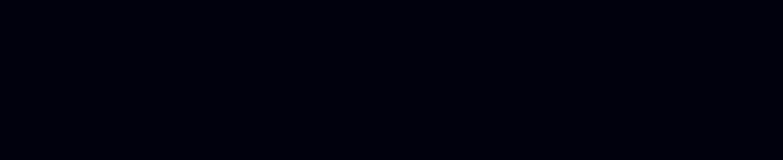
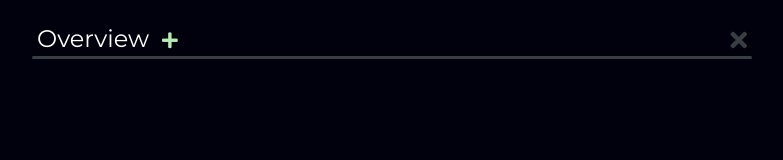
Before and after one commit to Nickolas-Hernandez/Stock-watcher, a website: page index.html in a window 1280 px wide. Shown: the whole page, without its empty margins (248-1031 px from the left). Drawn offline with Linux system fonts and the light colour scheme.

Commit message:
created and styled header for stock overview page. #2

```diff
--- a/css/styles.css
+++ b/css/styles.css
@@ -116,10 +116,10 @@ i.fa-pen {
   justify-content: space-between;
   align-items: center;
   border-bottom: 1px solid #393e42;
-  margin: .4rem 0;
+  margin: 0.4rem 0;
 }
 
-.headline-container{
+.headline-container {
   width: 75%;
 }
 
@@ -142,6 +142,22 @@ i.fa-pen {
   height: 100%;
 }
 
-.hidden{
+.overview-header {
+  align-items: center;
+}
+
+.fa-times {
+  font-size: 24px;
+  padding-right: 5px;
+}
+
+.fa-plus {
+  font-size: 18px;
+  margin-right: auto;
+  margin-left: 0.8rem;
+  color: #b6ecb4;
+}
+
+.hidden {
   display: none;
 }
--- a/index.html
+++ b/index.html
@@ -49,8 +49,11 @@
       </div>
     </div>
     <div class="stock-page container" data-view="stockPage">
-      <section class="overview-header search-bar column-full">
-
+      <section class="overview-header search-bar column-full row">
+        <h2 class="watchlist-text">Overview</h2>
+        <i class="fas fa-plus"></i>
+        <i class="fas fa-times"></i>
+        <span class="full-bar column-full"></span>
       </section>
     </div>
   </main>
```
